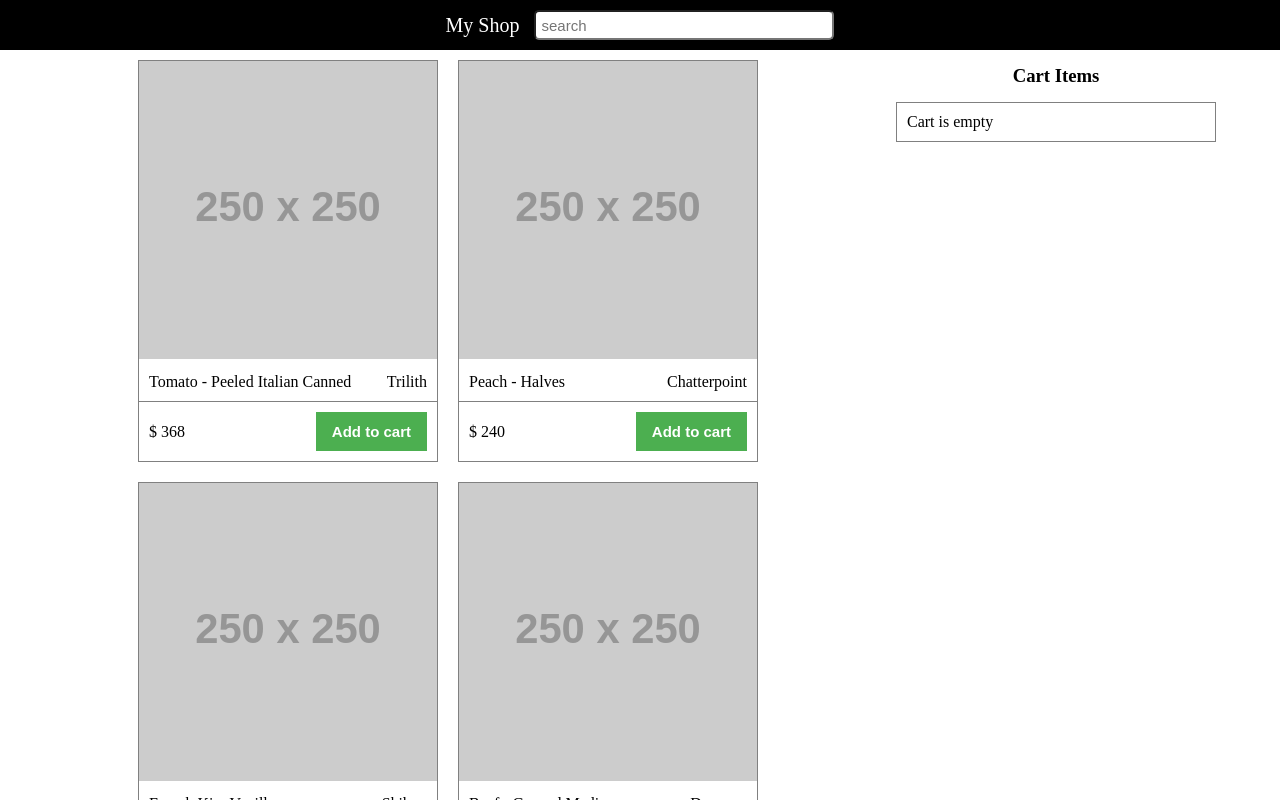
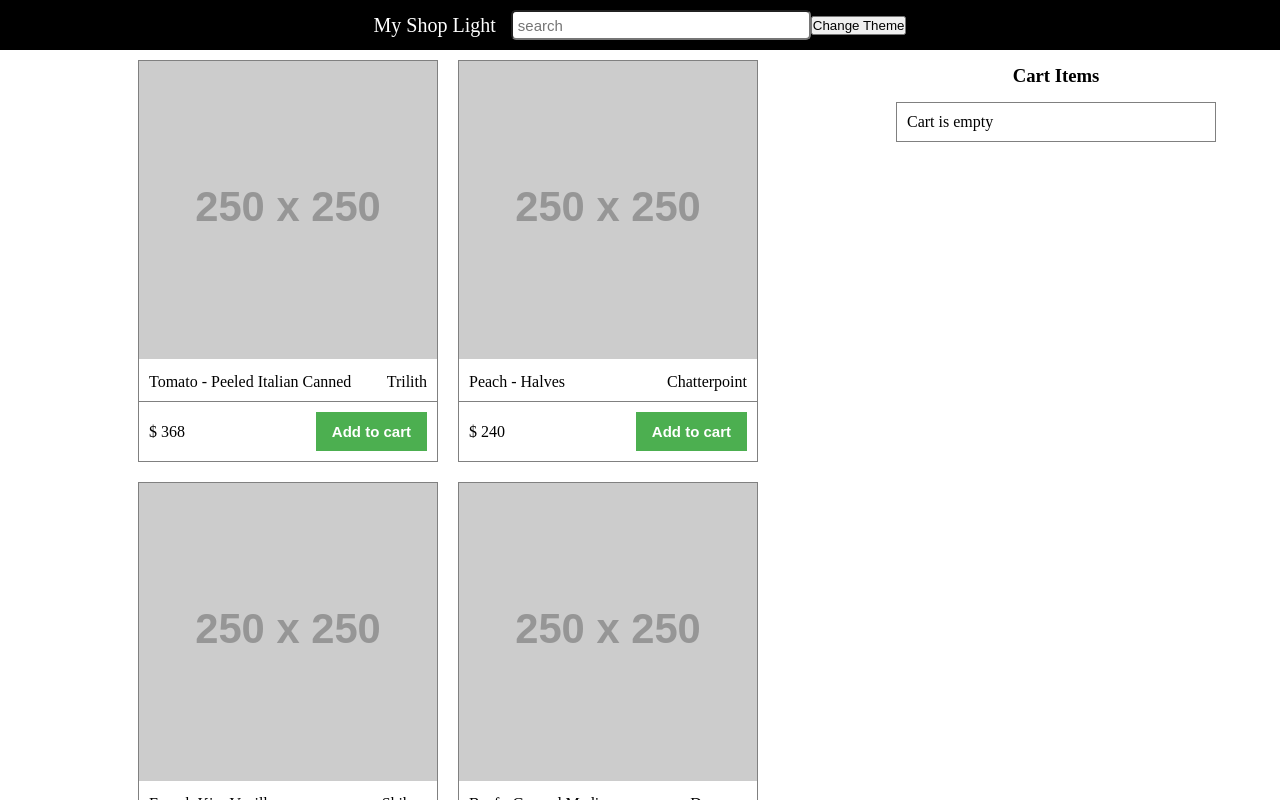
Before and after one commit to jakdev047/myshop, a React (Create React App) app: page / in a window 1280 px wide. Shown: the top 800 px of the page. Built offline with nearby package versions, Linux system fonts and the light colour scheme.

Commit message:
to add context api

```diff
--- a/src/App.js
+++ b/src/App.js
@@ -12,12 +12,18 @@ import Cart from './components/Cart/Cart';
 
 // custom hook
 import { useCart } from './customHooks/useCart';
+import ThemeContext  from './context/ThemeContext';
 
 const App = () => {
   const [products,setProducts] = useState([...data]);
   const [keyword,setKeyword] = useState('');
+  const [dark,setdark] = useState(false);
 
   const {cartItems,addCartItem,removeCartItem,clearCart,decrementCartItem} = useCart([],products);
+
+  const toggleDark = () => {
+    setdark(isDark=>!isDark);
+  }
 
 
   useEffect(()=>{
@@ -28,12 +34,14 @@ const App = () => {
   },[keyword]);
 
   return (
+    <ThemeContext.Provider value={{dark:dark,toggle:toggleDark}}>
       <div className="App">
         <Navbar setKeyword={setKeyword}/>
         <ProductList products={products} addCartItem={addCartItem}/>
         <Cart cartItems={cartItems} removeCartItem={removeCartItem}
         clearCart={clearCart} addCartItem={addCartItem} decrementCartItem={decrementCartItem}/>
       </div>
+    </ThemeContext.Provider>
   );
 }
 
--- a/src/components/Navbar/Navbar.js
+++ b/src/components/Navbar/Navbar.js
@@ -1,6 +1,9 @@
-import React from 'react';
+import React,{ useContext } from 'react';
+import ThemeContext from '../../context/ThemeContext';
 
 const Navbar = ({setKeyword}) => {
+
+  const {dark,toggle} = useContext(ThemeContext);
 
   const handleChange = e => {
     setKeyword(e.target.value);
@@ -8,11 +11,15 @@ const Navbar = ({setKeyword}) => {
 
   return (
     <div className="nav-bar">
-      <span>My Shop</span>
-      <input type="text"
-              placeholder="search"
-              onChange={handleChange}
-      />
+      <span>
+        My Shop
+        { dark ? ' Dark' : ' Light' }
+      </span>
+      <input type="text" placeholder="search"
+              onChange={handleChange}  />
+      <button onClick={toggle}>
+        Change Theme
+      </button>
     </div>
   );
 };
--- /dev/null
+++ b/src/context/ThemeContext.js
@@ -0,0 +1,10 @@
+import { createContext } from "react";
+
+const ThemeContext = createContext(
+  {
+    dark:false,
+    toggle: () => {}
+  }
+)
+
+export default ThemeContext;
```
Lines whose indentation alone changed are shown as unchanged.
